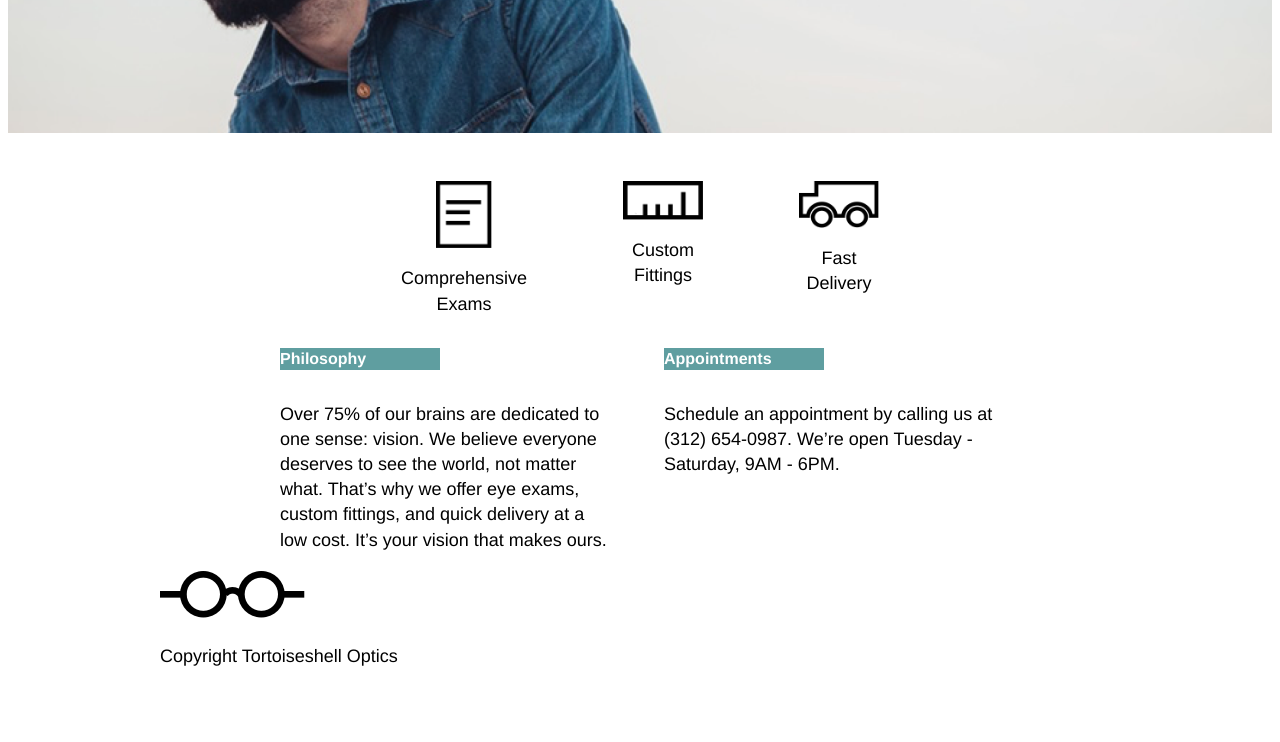
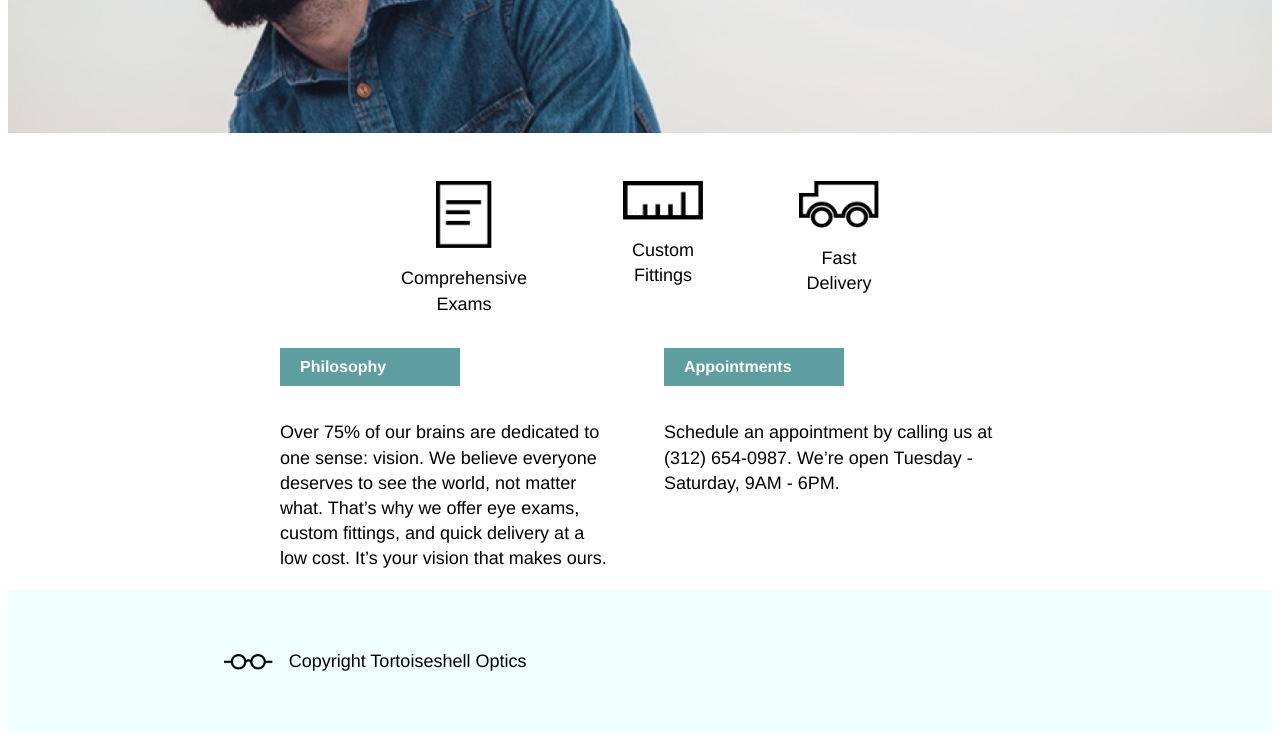
Before and after one commit to SyhnSeer/TortOptics, a plain HTML site: page index.html in a window 1280 px wide. Shown: the part 371-1113 px from the top of the page. Before the commit the page ends 1058 px from the top, so only its background shows below. Drawn offline with Linux system fonts and the light colour scheme.

Commit message:
css main page done

```diff
--- a/index.html
+++ b/index.html
@@ -50,11 +50,13 @@
           <h2>Appointments</h2>
           <p>Schedule an appointment by calling us at (312) 654-0987. We’re open Tuesday - Saturday, 9AM - 6PM.</p>
         </div>
-
       </div>
+    </div>
       <footer>
-        <img src="./resources/images/logo-black.png" alt="black glasses logo">
-        <p>Copyright Tortoiseshell Optics</p>
+        <div class="container">
+          <img src="./resources/images/logo-black.png" alt="black glasses logo">
+          <p>Copyright Tortoiseshell Optics</p>
+        </div>
       </footer>
     </div>
 
--- a/resources/css/style.css
+++ b/resources/css/style.css
@@ -128,6 +128,10 @@ nav p {
   color: white;
   background-color: cadetblue;
   width: 10rem;
+  padding-top: 0.5rem;
+  padding-bottom: 0.5rem;
+  padding-left: 1.25rem;
+  margin-bottom: 1rem;
 }
 
 .philosophy {
@@ -137,3 +141,20 @@ nav p {
 .appointments {
   margin-left: 2.5%;
 }
+
+footer {
+  background-color: azure;
+}
+
+footer img {
+  padding-top: 4rem;
+  padding-bottom: 4rem;
+  padding-left: 4rem;
+  padding-right: 1rem;
+  height: 1rem;
+}
+
+footer .container {
+  display: flex;
+  align-items: center;
+}
```
